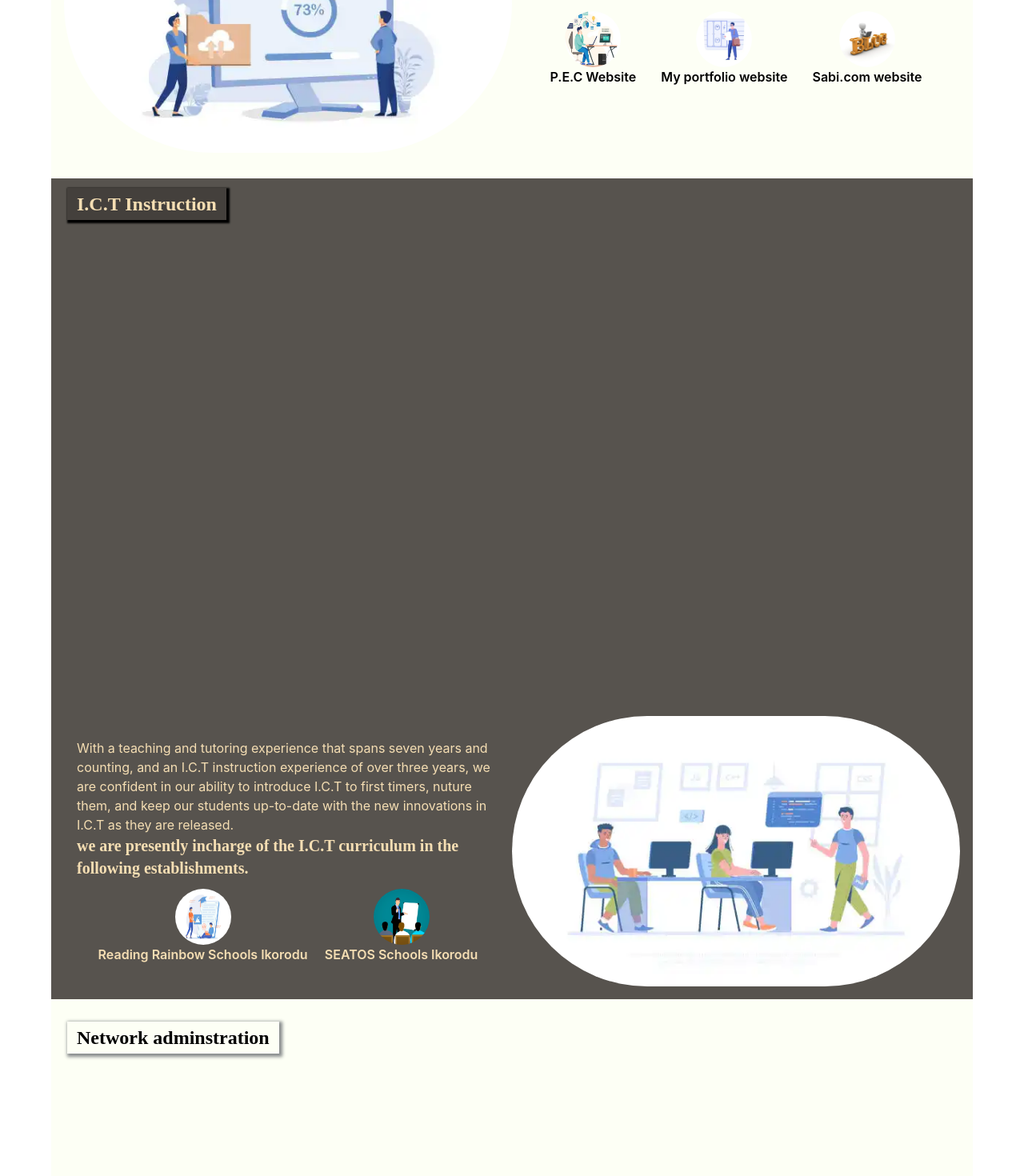
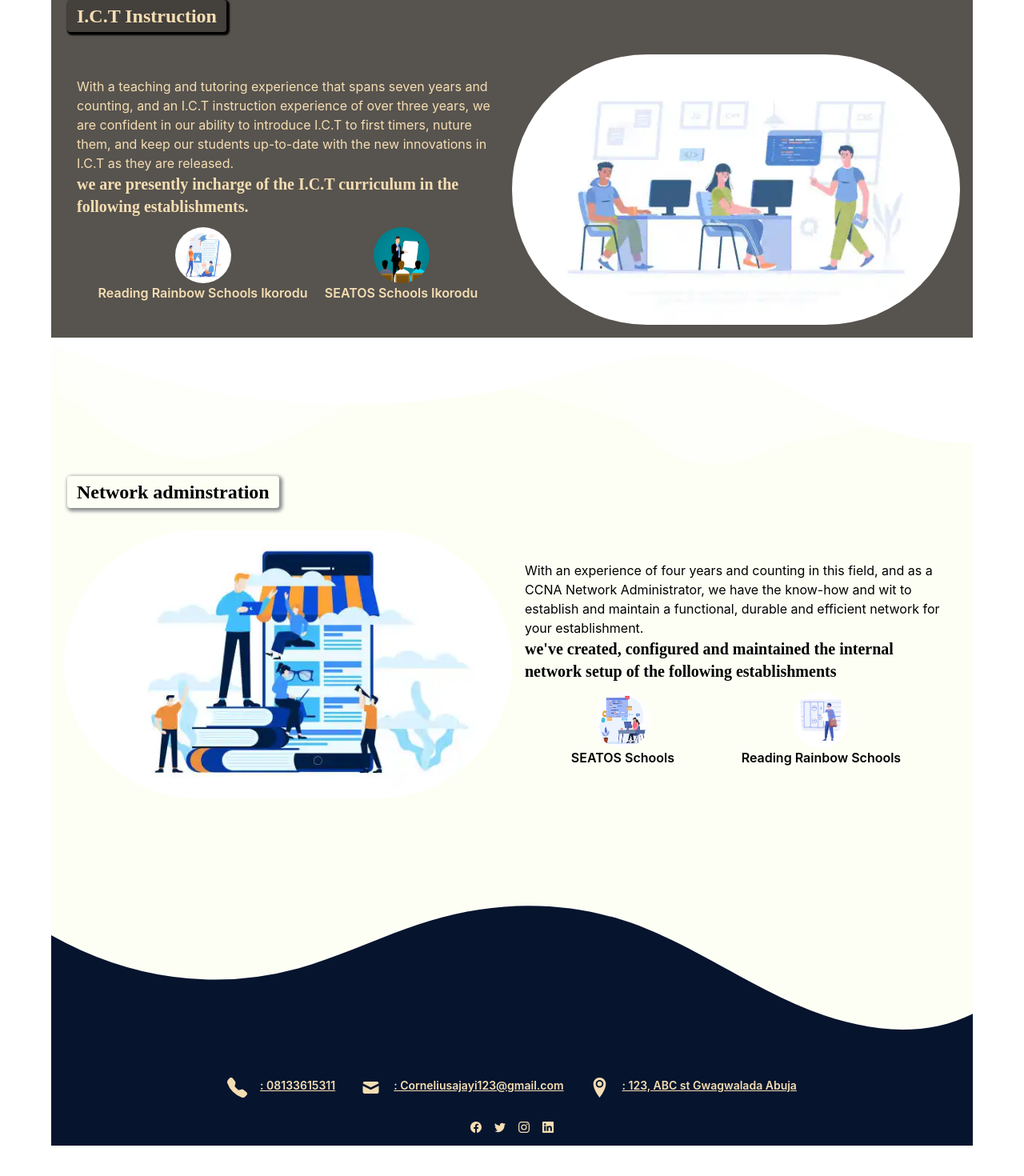
Before and after one commit to Kurnel-purpple/my-first-Portfolio-website, a React (Create React App) app: page /services in a window 1280 px wide. Shown: the part 1058-2528 px from the top of the page at 80% size. After the commit the page ends 2490 px from the top, so only its background shows below. Built offline with nearby package versions, Linux system fonts and the light colour scheme.

Commit message:
done with the desktop view, responsive next

```diff
--- a/src/components/Footer.js
+++ b/src/components/Footer.js
@@ -8,19 +8,45 @@ import {BsLinkedin} from 'react-icons/bs'
 
  const Footer = ()=>{
     return(
-        <div className="bg-red-500 text-wheat px-2 py-3 flex flex-col mt-10 justify-between ">
-            <ul className='leading-10 flex m-auto py-[30px]'>
-                <li className="font-semibold flex gap-4 mx-4"><BsFillTelephoneFill className='text-[25px]'/><span className=" font-semibold text-sm text-stone-900 underline">: 08133615311</span></li>
-                <li className="font-semibold flex gap-4 mx-4"><HiMail className='text-[25px]'/><span className=" font-semibold text-sm text-stone-900 underline">: Corneliusajayi123@gmail.com</span></li>
-                <li className="font-semibold flex gap-4 mx-4"><ImLocation2 className='text-[25px]'/> <span className=" font-semibold text-sm text-stone-900 underline">: 123, ABC st Gwagwalada Abuja</span></li>
+        <div className="  text-wheat  flex flex-col mt-4 justify-between   " style={{position: '',
+            top: 0,
+            left: 0,
+            width: '100%',
+            overflow: 'hidden',
+            lineHeight: 0,
+            transform: '',}}>
+
+            <svg style={{
+                position: 'relative',
+                display: 'block',
+                width: 'calc(100% + 1.3px)',
+                height: '171px',
+                transform: '',
+                border: 'none',
+                borderColor:'#06142e'
+            }} data-name="Layer 1" xmlns="http://www.w3.org/2000/svg" viewBox="0 0 1200 120" preserveAspectRatio="none">
+                <path style={{
+                    fill: '#06142e',
+                }} d="M985.66,92.83C906.67,72,823.78,31,743.84,14.19c-82.26-17.34-168.06-16.33-250.45.39-57.84,11.73-114,31.07-172,41.86A600.21,600.21,0,0,1,0,27.35V120H1200V95.8C1132.19,118.92,1055.71,111.31,985.66,92.83Z" class="shape-fill"></path>
+
+
+            </svg>
+
+            <div className='flex flex-col bg-mydarkblue2 border-none py-4 '>
+                <ul className='leading-10 flex m-auto py-[30px] z-10'>
+                    <li className="font-semibold flex gap-4 mx-4"><BsFillTelephoneFill className='text-[25px]'/><span className=" font-semibold text-sm text-wheat underline">: 08133615311</span></li>
+                    <li className="font-semibold flex gap-4 mx-4"><HiMail className='text-[25px]'/><span className=" font-semibold text-sm text-wheat underline">: Corneliusajayi123@gmail.com</span></li>
+                    <li className="font-semibold flex gap-4 mx-4"><ImLocation2 className='text-[25px]'/> <span className=" font-semibold text-sm text-wheat underline">: 123, ABC st Gwagwalada Abuja</span></li>
                 </ul>
-            <ul className="text-sm my-auto flex gap-4 m-auto">
+                <ul className="text-sm my-auto flex gap-4 m-auto z-10">
                     <li className="cursor-pointer hover:font-semibold hover:text-white"><BsFacebook/></li>
                     <li className="cursor-pointer hover:font-semibold hover:text-white"><BsTwitter/></li>
                     <li className="cursor-pointer hover:font-semibold hover:text-white"><BsInstagram/></li>
                     <li className="cursor-pointer hover:font-semibold hover:text-white"><BsLinkedin/></li>
                 </ul>
             </div>
+
+        </div>
     )
 }
 export default Footer;
--- a/src/components/Home.js
+++ b/src/components/Home.js
@@ -5,6 +5,7 @@ import HPContact from './HPContact';
 import {NavLink } from 'react-router-dom';
 import codingDesk1 from '../illustrations/rightDesk-3.webp';
 import {TypeAnimation} from 'react-type-animation';
+
 
 const Home =()=>{
     return(
@@ -37,7 +38,7 @@ const Home =()=>{
                 </div>
             </div>
             <div className=''>
-                <img src={codingDesk1} alt='Hero Image' className=' rounded-bl-[100px] rounded-tr-[100px] rounded-tl-[30px] rounded-br-[30px]'  />
+                <img src={codingDesk1} alt='Hero Image' className=' rounded-bl-[100px] rounded-tr-[100px] rounded-tl-[30px] rounded-br-[30px] hidden md:flex'  />
             </div>
             </div>
             <HPServices/>
--- a/src/components/MyService.jsx
+++ b/src/components/MyService.jsx
@@ -3,13 +3,32 @@
 const MyService = ({ title, myArray,examples, description, heroImg, images, isOrderSwitched }) => {
     const containerClasses = `flex  p-4 ${isOrderSwitched ? 'flex-row-reverse bg-stone-600 text-wheat' : ''}`;
     const flipDisplay = ` ${isOrderSwitched ? ' bg-stone-600 text-wheat' : ''}`;
-    const titleFlippedDisplay = `row-start-1 row-end-2 col-span-full mr-4 font-semibold text-2xl  px-3 py-1 w-fit shadow-myShadow2 m-3 ml-5 ${isOrderSwitched ? ' shadow-myShadow3 bg-stone-700 text-wheat' : ''}`;
+    const titleFlippedDisplay = ` mr-4 mb-3 font-semibold text-2xl  px-3 py-1 w-fit shadow-myShadow2 rounded  ml-5 ${isOrderSwitched ? ' shadow-myShadow3 bg-stone-700 text-wheat' : ''}`;
   return(
-    <div className={flipDisplay}>
-      <div className='grid grid-cols-5 grid-rows-10 z-10 mt-4 mb-4'>
+    <div style={{
+        top: 0,
+        left: 0,
+        width: '100%',
+        overflow: 'hidden',
+
+        }} className={flipDisplay}>
+        <svg style={{position: 'relative',
+          display: 'block',
+          width: 'calc(128% + 1.3px)',
+          height: '173px',
+          }} data-name="Layer 1" xmlns="http://www.w3.org/2000/svg" viewBox="0 0 1200 120" preserveAspectRatio="none">
+          <path style={{
+            fill: '#FFFFFF',
+          }} d="M0,0V46.29c47.79,22.2,103.59,32.17,158,28,70.36-5.37,136.33-33.31,206.8-37.5C438.64,32.43,512.34,53.67,583,72.05c69.27,18,138.3,24.88,209.4,13.08,36.15-6,69.85-17.84,104.45-29.34C989.49,25,1113-14.29,1200,52.47V0Z" opacity=".25" class="shape-fill"></path>
+          <path style={{
+            fill: '#FFFFFF',
+          }} d="M0,0V15.81C13,36.92,27.64,56.86,47.69,72.05,99.41,111.27,165,111,224.58,91.58c31.15-10.15,60.09-26.07,89.67-39.8,40.92-19,84.73-46,130.83-49.67,36.26-2.85,70.9,9.42,98.6,31.56,31.77,25.39,62.32,62,103.63,73,40.44,10.79,81.35-6.69,119.13-24.28s75.16-39,116.92-43.05c59.73-5.85,113.28,22.88,168.9,38.84,30.2,8.66,59,6.17,87.09-7.5,22.43-10.89,48-26.93,60.65-49.24V0Z" opacity=".5" class="shape-fill"></path>
+          <path style={{
+            fill: '#FFFFFF',
+          }} d="M0,0V5.63C149.93,59,314.09,71.32,475.83,42.57c43-7.64,84.23-20.12,127.61-26.46,59-8.63,112.48,12.24,165.56,35.4C827.93,77.22,886,95.24,951.2,90c86.53-7,172.46-45.71,248.8-84.81V0Z" class="shape-fill"></path>
+      </svg>
+        <div className=''>
            <h3 className={titleFlippedDisplay} style={{fontFamily:'cursive'}} >{title}</h3>
-      </div>
-
            <div className={containerClasses}>
                 <div className="w-1/2">
                   <img className="max-w-full rounded-full" src={heroImg} alt="Hero Image" />
@@ -31,6 +50,10 @@ const MyService = ({ title, myArray,examples, description, heroImg, images, isOr
               </div>
         </div>
 
+
+
+    </div>
+
 );
 }
 
--- a/src/components/Project.jsx
+++ b/src/components/Project.jsx
@@ -2,7 +2,7 @@ import React from 'react'
 
 const Project = ({title, project,key, description, heroImg, projectArray, isOrderSwitched}) => {
 
-  const orderSwitchClass =  `flex flex-col p-4 ${isOrderSwitched ? 'flex-row-reverse bg-stone-700 text-milk' : ''}`;
+  const orderSwitchClass =  `flex flex-col p-4 my-6 ${isOrderSwitched ? 'flex-row-reverse bg-stone-700 text-milk mb-20' : ''}`;
   const titleOSClass =  `px-3 py-2 rounded shadow-myShadow3 text-2xl font-bold my-4 ml-2 w-fit ${isOrderSwitched ? 'px-3 py-2 rounded shadow-myShadow2 text-2xl font-bold my-3 ml-2 w-fit ' : ''}`;
   return (
     <div className={orderSwitchClass}>
--- a/src/components/Projects.js
+++ b/src/components/Projects.js
@@ -43,7 +43,7 @@ const Projects =()=>{
                 ]
     return(
         <section id="projects" className="Flex section">
-            <h1 className="text-3xl font-bold text-center">OUR WORKS</h1>
+            <h1 className="text-[70px] text-mydarkblue1 mt-[20px] border-b border-b-slate-300 w-fit mx-auto font-bold text-center">Our Works</h1>
 
             {projectArray.map((eachProject, index)=>(
                 <Project
--- a/src/components/Services.js
+++ b/src/components/Services.js
@@ -41,17 +41,13 @@ const Services =()=>{
     return(
         <div >
             <div className="flex flex-col">
-                <h1 className="mx-auto font-bold mt-4 mb-2 text-3xl">OUR SERVICES</h1>
-                <div>
-                    <p>Cornelius Egberameiye renders a variety of services, due to the vast range of experiences and knowledge ammased over the years. these services include</p>
+                <h1 className="mx-auto text-[70px] text-mydarkblue2 font-bold mt-[20px] mb-10 border-b border-b-slate-300">Our Services</h1>
+                <div className='flex flex-col mx-auto'>
+                    <p className='mx-auto text-2xl mt-2 max-w-[70%] z-10'> <span className='text-[40px] font-bold text-mydarkblue1 ' style={{fontFamily:'cursive'}}>Cornelius Egberameiye,</span> renders a variety of services, due to the range of experiences and knowledge ammased over the years. these services include:</p>
 
                         {myArray.map((service, index)=>(
-                            <div>
 
-
-
-
-                                <div>
+                                <div className='relative -top-[100px]'>
                                     <MyService
                                     key={index}
                                     title={service.title}
@@ -63,7 +59,7 @@ const Services =()=>{
                                     isOrderSwitched={index % 2 === 1}
                                     />
                                 </div>
-                            </div>
+
                         ))}
 
                 </div>
--- a/src/components/Skills.js
+++ b/src/components/Skills.js
@@ -20,7 +20,7 @@ const Skills = () => {
 
   return (
     <section id="skills" className="flex flex-col section">
-      <h1 className="text-3xl border-b border-b-slate-300 w-fit mx-auto py-2 font-bold text-center mt-4">
+      <h1 className="text-[70px] text-mydarkblue2 border-b border-b-slate-300 w-fit mx-auto py-2 font-bold text-center mt-[20px]">
         My Arsenal
       </h1>
 
```
Also changed, not shown: src/components/Contact.js (+49 -25 lines), src/components/Nav.js (+11 -7 lines). Lines whose indentation alone changed are shown as unchanged.
